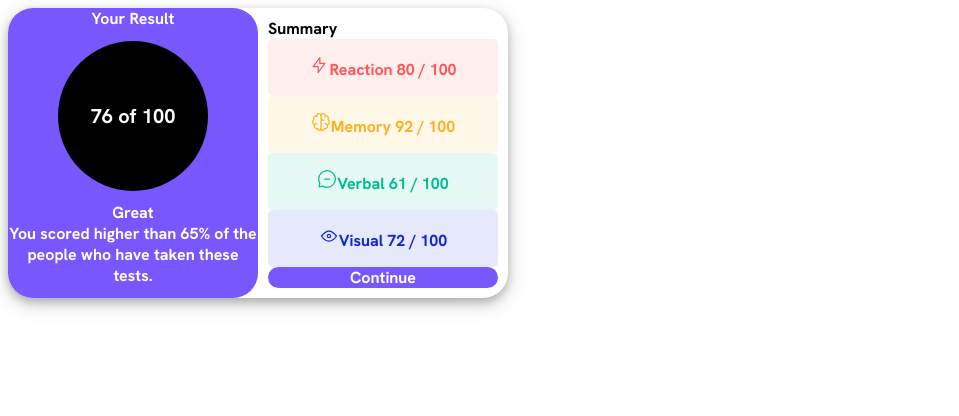
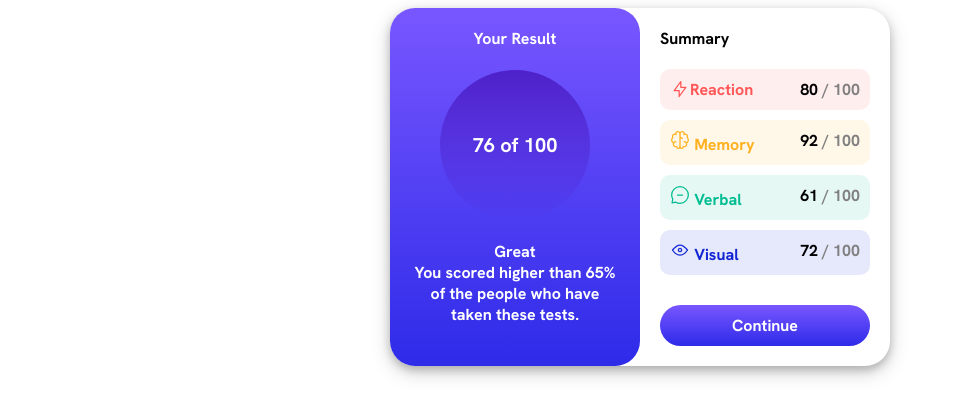
Before and after one commit to chorong09/results-summary-component, a plain HTML site: page index.html in a window 1280 px wide. Shown: the whole page, without its empty margins (0-959 px from the left). Drawn offline with Linux system fonts and the light colour scheme.

Commit message:
Add files via upload

```diff
--- a/index.html
+++ b/index.html
@@ -3,83 +3,7 @@
     <head>
         <meta charset="UTF-8">
         <title></title>
-        <style>
-            @font-face {
-                font-family: HankenGrotesk;
-                src: url("HankenGrotesk-Bold.ttf");
-            }
-            body{
-                font-family: HankenGrotesk;;
-            }
-            image {
-                float: left;
-            }
-            .wrapper {
-                width: 500px;
-                display: grid;
-                grid-template-columns: 1fr 1fr;
-                border-radius: 25px;
-                box-shadow: 0 4px 8px 0 rgba(0, 0, 0, 0.2), 0 6px 20px 0 rgba(0, 0, 0, 0.19);
-            }
-            .result {
-                display: grid;
-                background-color: hsl(252, 100%, 67%);
-                color: white;
-                text-align: center;
-                border-radius: 25px;
-                justify-items: center;
-            }
-            #circle {
-                width: 150px;
-                height: 150px;
-                line-height: 150px;
-                border-radius: 50%;
-                font-size: 20px;
-                color: #fff;
-                text-align: center;
-                background: #000
-                }
-            .summary {
-                display: grid;
-                border-radius: 25px;
-                padding: 10px;
-            }
-            #reaction {
-                text-align: center;
-                display: grid;
-                color: hsl(0, 100%, 67%);
-                background-color: hsla(0, 100%, 67%, 0.1);
-                border-radius: 5px;
-            }
-            #memory {
-                text-align: center;
-                display: grid;
-                color: hsl(39, 100%, 56%);
-                background-color: hsla(39, 100%, 56%, 0.1);
-                border-radius: 5px;
-            }
-            #verbal {
-                text-align: center;
-                display: grid;
-                color: hsl(166, 100%, 37%);
-                background-color: hsla(166, 100%, 37%, 0.1);
-                border-radius: 5px;
-            }
-            #visual {
-                text-align: center;
-                display: grid;
-                color: hsl(234, 85%, 45%);
-                background-color: hsla(234, 85%, 45%, 0.1);
-                border-radius: 5px;
-            }
-            #continue {
-                text-align: center;
-                display: grid;
-                color: white;
-                background-color: hsl(252, 100%, 67%);
-                border-radius: 25px;
-            }
-        </style>
+        <link rel="stylesheet" href="style.css">
     </head>
     <body>
         <div class="wrapper">
@@ -93,26 +17,26 @@
                 You scored higher than 65% of the people who have taken these tests.
             </div>
             <div class="summary">
-                Summary<br>
+                Summary
 
                 <div id="reaction">
-                    <p><image src="icon-reaction.svg">Reaction
-                    80 / 100</p>
+                    <image class="a" src="icon-reaction.svg"> Reaction
+                    <div class="alignright"><score>80</score><perfectscore> / 100</perfectscore></div>
                 </div>
 
                 <div id="memory">
-                    <p><image src="icon-memory.svg">Memory
-                    92 / 100</p>
+                    <image src="icon-memory.svg"> Memory
+                    <div class="alignright"><score>92</score><perfectscore> / 100</perfectscore></div>
                 </div>
 
                 <div id="verbal">
-                    <p><image src="icon-verbal.svg">Verbal
-                    61 / 100</p>
+                    <image src="icon-verbal.svg"> Verbal
+                    <div class="alignright"><score>61</score><perfectscore> / 100</perfectscore></div>
                 </div>
 
                 <div id="visual">
-                    <p><image src="icon-visual.svg">Visual
-                    72 / 100</p>
+                    <image src="icon-visual.svg"> Visual
+                    <div class="alignright"><score>72</score><perfectscore> / 100</perfectscore></div>
                 </div>
 
                 <div id="continue">Continue</div>
--- /dev/null
+++ b/style.css
@@ -0,0 +1,103 @@
+@font-face {
+    font-family: HankenGrotesk;
+    src: url("HankenGrotesk-Bold.ttf");
+}
+body{
+    font-family: HankenGrotesk;;
+}
+image {
+    float: left;
+}
+.wrapper {
+    margin:auto;
+    width: 500px;
+    display: grid;
+    grid-template-columns: 1fr 1fr;
+    border-radius: 25px;
+    box-shadow: 0 4px 8px 0 rgba(0, 0, 0, 0.2), 0 6px 20px 0 rgba(0, 0, 0, 0.19);
+}
+.result {
+    display: grid;
+    background-image: linear-gradient(hsl(252, 100%, 67%),hsl(241, 81%, 54%)) ;
+    color: white;
+    text-align: center;
+    border-radius: 25px;
+    justify-items: center;
+    padding: 20px;
+}
+#circle {
+    width: 150px;
+    height: 150px;
+    line-height: 150px;
+    border-radius: 50%;
+    font-size: 20px;
+    color: #fff;
+    text-align: center;
+    background-image: linear-gradient(hsla(256, 72%, 46%, 1),hsla(241, 72%, 46%, 0));
+    }
+.summary {
+    display: grid;
+    border-radius: 25px;
+    padding: 20px;
+}
+#reaction {
+    text-align: left;
+    display: inline;
+    color: hsl(0, 100%, 67%);
+    background-color: hsla(0, 100%, 67%, 0.1);
+    border-radius: 10px;
+    padding: 10px;
+    margin-top: 20px;
+    margin-bottom: 10px;
+}
+#memory {
+    text-align: left;
+    display: inline;
+    color: hsl(39, 100%, 56%);
+    background-color: hsla(39, 100%, 56%, 0.1);
+    border-radius: 10px;
+    padding: 10px;
+    margin-bottom: 10px;
+}
+#verbal {
+    text-align: left;
+    display: inline;
+    color: hsl(166, 100%, 37%);
+    background-color: hsla(166, 100%, 37%, 0.1);
+    border-radius: 10px;
+    padding: 10px;
+    margin-bottom: 10px;
+}
+#visual {
+    text-align: left;
+    display: inline;
+    color: hsl(234, 85%, 45%);
+    background-color: hsla(234, 85%, 45%, 0.1);
+    border-radius: 10px;
+    padding: 10px;
+    margin-bottom: 30px;
+}
+#continue {
+    text-align: center;
+    display: grid;
+    color: white;
+    background-image: linear-gradient(hsl(252, 100%, 67%),hsl(241, 81%, 54%)) ;
+    border-radius: 25px;
+    padding: 10px;
+}
+.alignleft{
+    float: left;
+}
+img.a {
+    vertical-align: auto;
+    float: left;
+}
+.alignright {
+    float: right;
+}
+score {
+    color: black;
+}
+perfectscore {
+    color: gray;
+}
```
